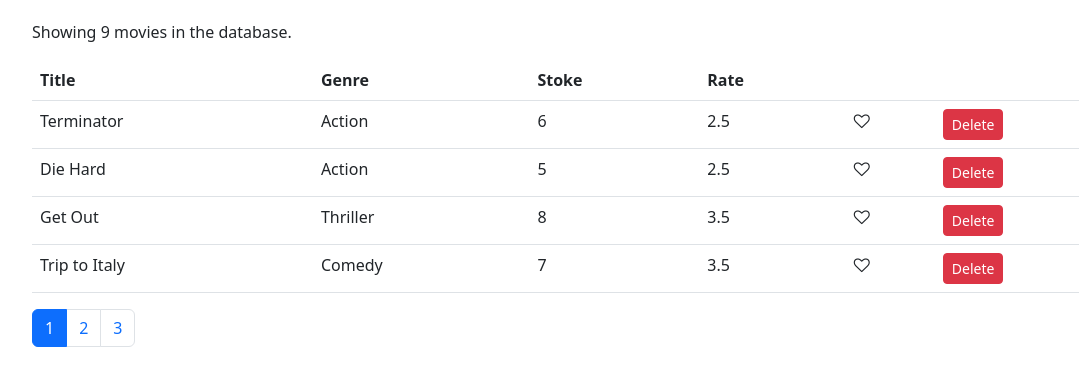
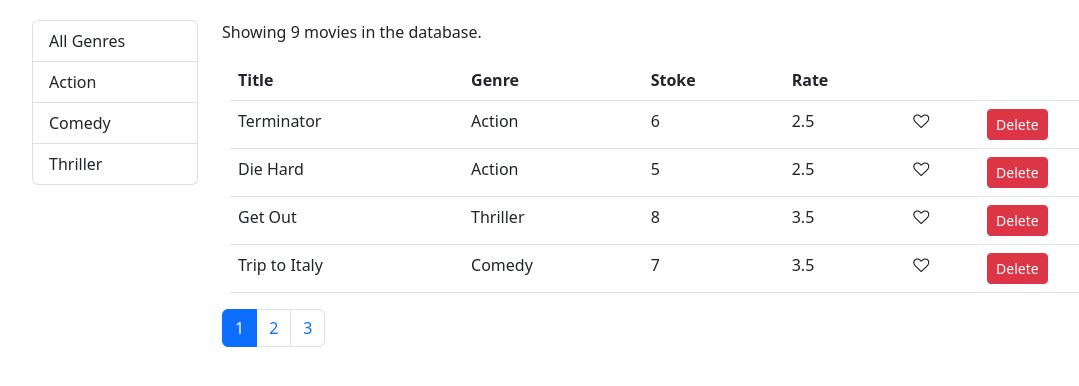
Before and after one commit to amexabee/vidly, a React (Create React App) app: page / in a window 1280 px wide. Shown: the top 386 px of the page, without its empty margins (50-1129 px from the left). Built offline with nearby package versions, Linux system fonts and the light colour scheme.

Commit message:
Implement filtering

```diff
--- a/src/components/common/like.jsx
+++ b/src/components/common/like.jsx
@@ -3,14 +3,7 @@
 const Like = (props) => {
   let classes = 'fa fa-heart';
   if (!props.liked) classes += '-o';
-  return (
-    <i
-      onClick={props.onLike}
-      style={{ cursor: 'pointer' }}
-      className={classes}
-      aria-hidden="true"
-    ></i>
-  );
+  return <i onClick={props.onLike} className={classes} aria-hidden="true"></i>;
 };
 
 export default Like;
--- /dev/null
+++ b/src/components/common/listGroup.jsx
@@ -0,0 +1,28 @@
+import React from 'react';
+
+const ListGroup = (props) => {
+  const { items, textProperty, valueProperty, onItemSelect, selectedItem } =
+    props;
+  return (
+    <ul className="list-group ">
+      {items.map((item) => (
+        <li
+          onClick={() => onItemSelect(item)}
+          key={item[valueProperty]}
+          class={
+            item === selectedItem ? 'list-group-item active' : 'list-group-item'
+          }
+        >
+          {item[textProperty]}
+        </li>
+      ))}
+    </ul>
+  );
+};
+
+ListGroup.defaultProps = {
+  textProperty: 'name',
+  valueProperty: '_id',
+};
+
+export default ListGroup;
--- a/src/components/common/pagination.jsx
+++ b/src/components/common/pagination.jsx
@@ -17,11 +17,7 @@
             key={page}
             className={page === currentPage ? 'page-item active' : 'page-item'}
           >
-            <span
-              onClick={() => onPageChange(page)}
-              className="page-link"
-              style={{ cursor: 'pointer' }}
-            >
+            <span onClick={() => onPageChange(page)} className="page-link">
               {page}
             </span>
           </li>
--- a/src/components/movies.jsx
+++ b/src/components/movies.jsx
@@ -3,13 +3,22 @@
 import Pagination from './common/pagination';
 import { getMovies } from '../services/fakeMovieService';
 import { paginate } from './utils/paginate';
+import ListGroup from './common/listGroup';
+import { getGenres } from '../services/fakeGenreService';
 
 class Movies extends Component {
   state = {
-    movies: getMovies(),
+    movies: [],
+    genres: [],
     pageSize: 4,
     currentPage: 1,
+    selectedGenre: '',
   };
+
+  componentDidMount() {
+    const genres = [{ name: 'All Genres' }, ...getGenres()];
+    this.setState({ movies: getMovies(), genres });
+  }
 
   handleDelete = (id) => {
     const movies = this.state.movies.filter((movie) => movie._id !== id);
@@ -28,18 +37,41 @@
     this.setState({ currentPage: page });
   };
 
+  handleGenreSelect = (genre) => {
+    this.setState({ selectedGenre: genre, currentPage: 1 });
+  };
+
   render() {
     const { length: count } = this.state.movies;
-    const { currentPage, pageSize, movies: allMovies } = this.state;
+    const {
+      currentPage,
+      pageSize,
+      movies: allMovies,
+      selectedGenre,
+    } = this.state;
 
     if (count === 0) return <p>There are no movies in the database.</p>;
 
-    const movies = paginate(allMovies, currentPage, pageSize);
+    const filtered =
+      selectedGenre && selectedGenre._id
+        ? allMovies.filter((m) => m.genre._id === selectedGenre._id)
+        : allMovies;
+
+    const movies = paginate(filtered, currentPage, pageSize);
 
     return (
-      <>
-        <p>Showing {count} movies in the database.</p>
-        <table className="table">
+      <div className="row">
+        <div className="col-2">
+          <ListGroup
+            items={this.state.genres}
+            selectedItem={this.state.selectedGenre}
+            onItemSelect={this.handleGenreSelect}
+          />
+        </div>
+        <div className="col">
+          <p>Showing {filtered.length} movies in the database.</p>
+
+          <table className="table mx-2">
             <thead>
               <tr>
                 <th scope="col">Title</th>
@@ -75,13 +107,15 @@
               ))}
             </tbody>
           </table>
+
           <Pagination
-          itemsCount={count}
+            itemsCount={filtered.length}
             pageSize={pageSize}
             currentPage={currentPage}
             onPageChange={this.handlePageChange}
           />
-      </>
+        </div>
+      </div>
     );
   }
 }
--- a/src/index.css
+++ b/src/index.css
@@ -12,3 +12,9 @@
   font-family: source-code-pro, Menlo, Monaco, Consolas, 'Courier New',
     monospace;
 }
+
+i,
+.list-group-item,
+.page-link {
+  cursor: pointer;
+}
```
Lines whose indentation alone changed are shown as unchanged.
